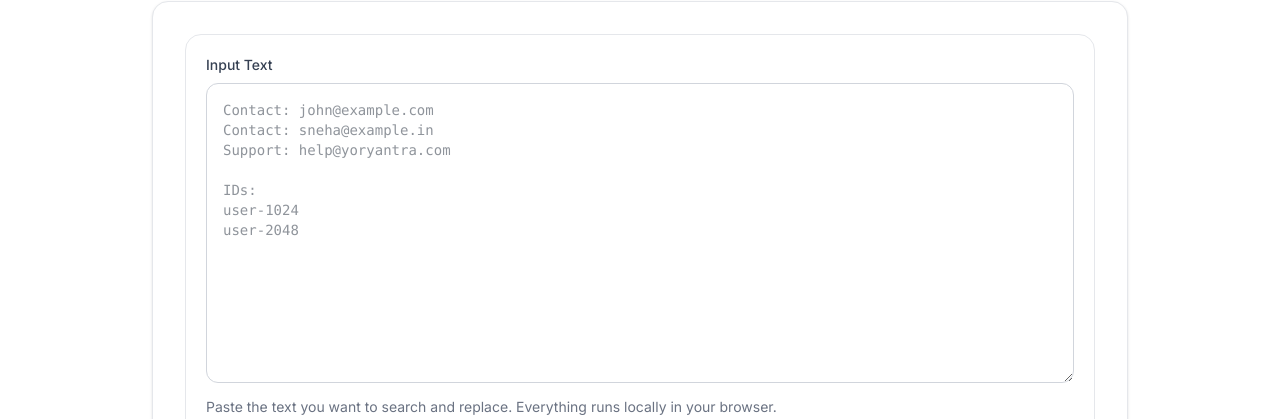
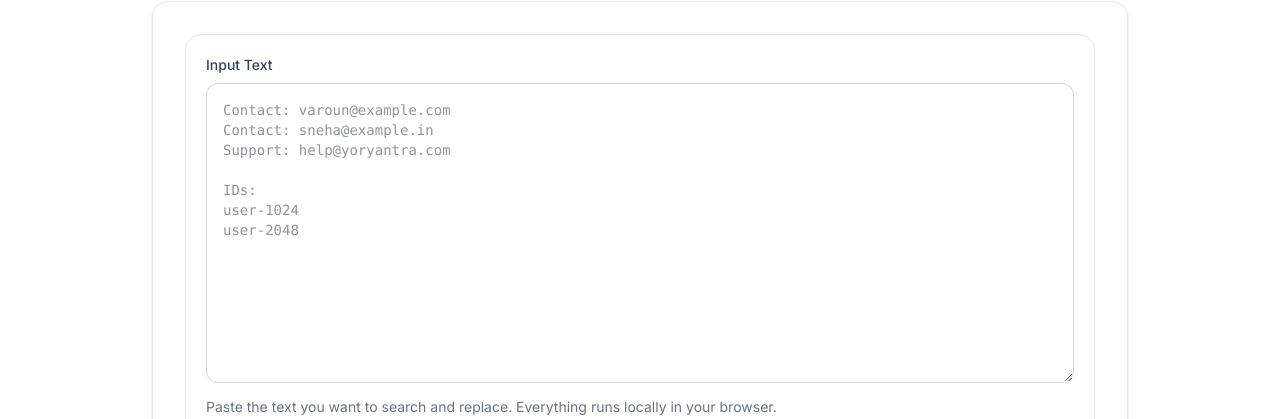
Before and after one commit to vaarunsonawwane-ops/yoryantra-new, a Next.js app: page /tools/regex-replace-tester in a window 1280 px wide. Shown: the part 381-800 px from the top of the page. Built offline with nearby package versions, Linux system fonts and the light colour scheme.

Commit message:
Update ToolClient.tsx

```diff
--- a/app/tools/regex-replace-tester/ToolClient.tsx
+++ b/app/tools/regex-replace-tester/ToolClient.tsx
@@ -46,7 +46,7 @@ type Result = {
   outputLength: number;
 };
 
-const sampleInput = `Contact: john@example.com
+const sampleInput = `Contact: varoun@example.com
 Contact: sneha@example.in
 Support: help@yoryantra.com
 
```
